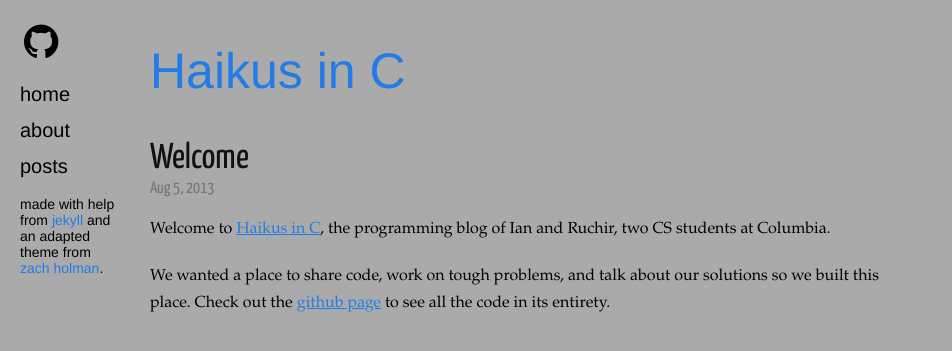
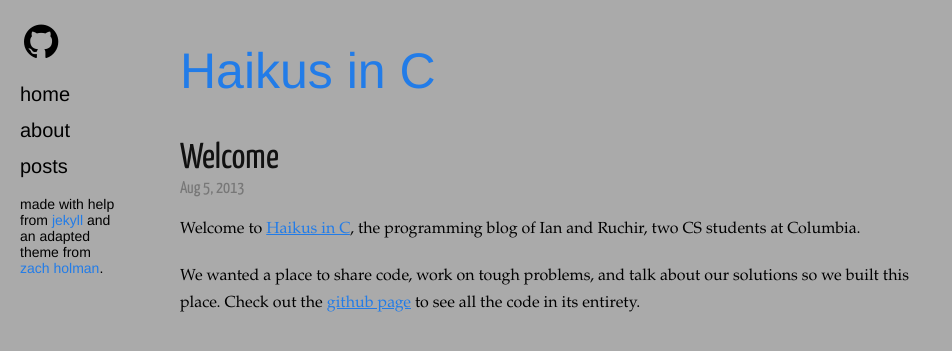
Before and after one commit to haikus-in-c/haikus-in-c.github.io, a Jekyll site: the page built from index.html, in a window 1280 px wide. Shown: the top 351 px of the page, without its empty margins (0-952 px from the left). Built offline with Jekyll 4.4.1, drawn with Linux system fonts in a browser that asks for light colours; nearby versions of some CDN libraries; Markdown is read by kramdown in place of the engine named in the settings.

Commit message:
changing width

```diff
--- a/css/base.css
+++ b/css/base.css
@@ -10,7 +10,7 @@ a {
 
 .header {
   position: top;
-  margin-left: 150px;
+  margin-left: 180px;
   width: 300px;
   font-family: Helvetica, sans-serif; }
   .header a {
@@ -88,7 +88,7 @@ a {
 
 .content {
   max-width: 750px;
-  margin-left: 150px;
+  margin-left: 180px;
   margin-right: 20px;
   margin-bottom: 50px; }
   .content h1 {
```
